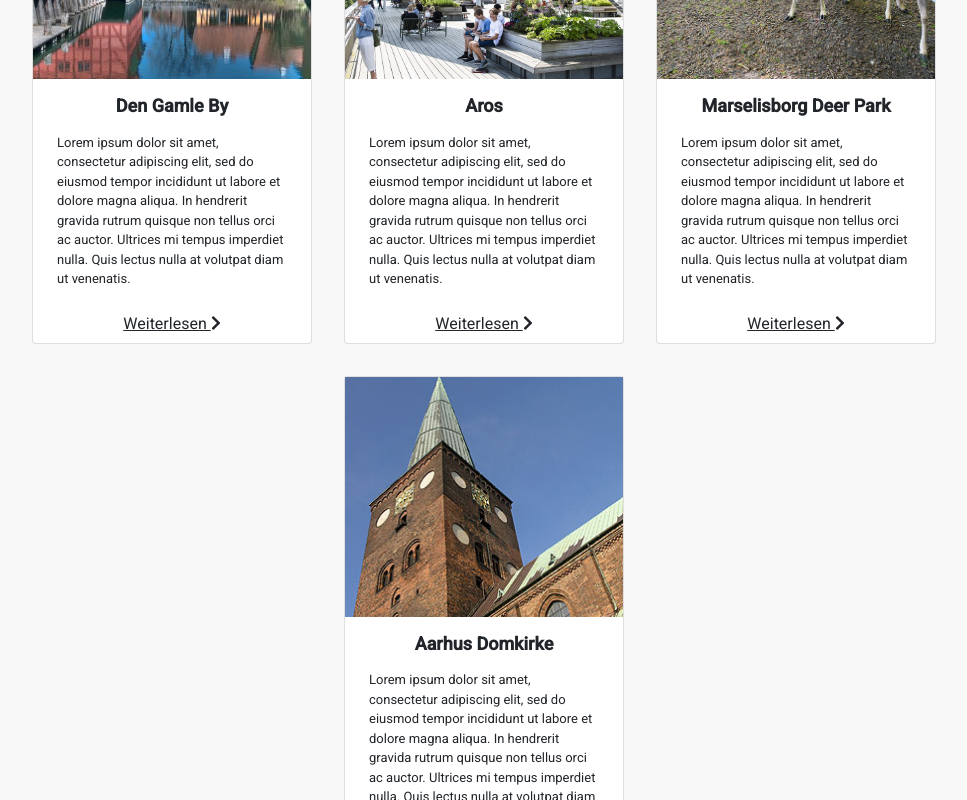
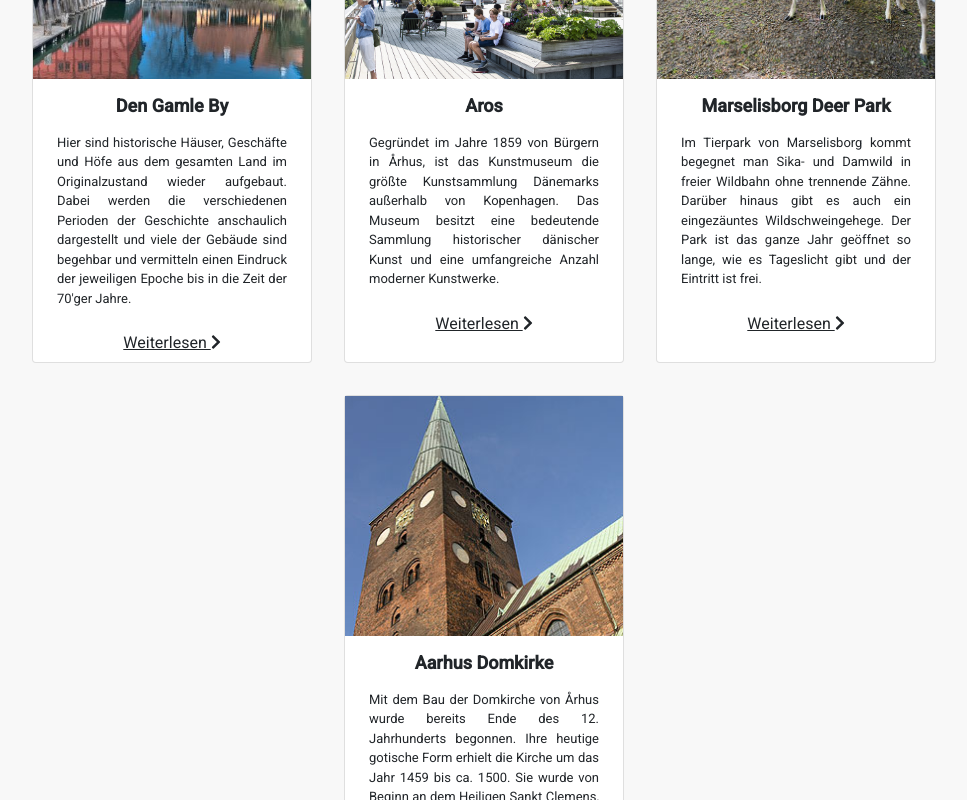
Before and after one commit to thorandresen/Aalykke45, an Angular app: page / in a window 1280 px wide. Shown: the part 2800-3600 px from the top of the page, without its empty margins (156-1123 px from the left). Built offline with nearby package versions, Linux system fonts and the light colour scheme; what angular-bootstrap-md would draw is missing.

Commit message:
small data fix and css

```diff
--- a/src/app/attractions/attractions.component.scss
+++ b/src/app/attractions/attractions.component.scss
@@ -32,6 +32,7 @@
 
                 .body-text {
                     font-size: small;
+                    text-align: justify;
                 }
 
                 .button-container {
--- a/src/assets/json/data.json
+++ b/src/assets/json/data.json
@@ -40,25 +40,25 @@
         "cards": [
             {
                 "title": "Den Gamle By",
-                "description": "Lorem ipsum dolor sit amet, consectetur adipiscing elit, sed do eiusmod tempor incididunt ut labore et dolore magna aliqua. In hendrerit gravida rutrum quisque non tellus orci ac auctor. Ultrices mi tempus imperdiet nulla. Quis lectus nulla at volutpat diam ut venenatis.",
+                "description": "Hier sind historische Häuser, Geschäfte und Höfe aus dem gesamten Land im Originalzustand wieder aufgebaut. Dabei werden die verschiedenen Perioden der Geschichte anschaulich dargestellt und viele der Gebäude sind begehbar und vermitteln einen Eindruck der jeweiligen Epoche bis in die Zeit der 70'ger Jahre.",
                 "imagePath": "assets/img/attractions/dengamleby.jpg",
                 "link": "https://www.dengamleby.dk/"
             },
             {
                 "title": "Aros",
-                "description": "Lorem ipsum dolor sit amet, consectetur adipiscing elit, sed do eiusmod tempor incididunt ut labore et dolore magna aliqua. In hendrerit gravida rutrum quisque non tellus orci ac auctor. Ultrices mi tempus imperdiet nulla. Quis lectus nulla at volutpat diam ut venenatis.",
+                "description": "Gegründet im Jahre 1859 von Bürgern in Århus, ist das Kunstmuseum die größte Kunstsammlung Dänemarks außerhalb von Kopenhagen. Das Museum besitzt eine bedeutende Sammlung historischer dänischer Kunst und eine umfangreiche Anzahl moderner Kunstwerke.",
                 "imagePath": "assets/img/attractions/aros.jpg",
                 "link": "https://www.aros.dk/"
             },
             {
                 "title": "Marselisborg Deer Park",
-                "description": "Lorem ipsum dolor sit amet, consectetur adipiscing elit, sed do eiusmod tempor incididunt ut labore et dolore magna aliqua. In hendrerit gravida rutrum quisque non tellus orci ac auctor. Ultrices mi tempus imperdiet nulla. Quis lectus nulla at volutpat diam ut venenatis.",
+                "description": "Im Tierpark von Marselisborg kommt begegnet man Sika- und Damwild in freier Wildbahn ohne trennende Zähne. Darüber hinaus gibt es auch ein eingezäuntes Wildschweingehege. Der Park ist das ganze Jahr geöffnet so lange, wie es Tageslicht gibt und der Eintritt ist frei.",
                 "imagePath": "assets/img/attractions/dyrehave.jpg",
                 "link": "https://udflugtssteder.aarhus.dk/marselisborg-dyrehave/#10"
             },
             {
                 "title": "Aarhus Domkirke",
-                "description": "Lorem ipsum dolor sit amet, consectetur adipiscing elit, sed do eiusmod tempor incididunt ut labore et dolore magna aliqua. In hendrerit gravida rutrum quisque non tellus orci ac auctor. Ultrices mi tempus imperdiet nulla. Quis lectus nulla at volutpat diam ut venenatis.",
+                "description": "Mit dem Bau der Domkirche von Århus wurde bereits Ende des 12. Jahrhunderts begonnen. Ihre heutige gotische Form erhielt die Kirche um das Jahr 1459 bis ca. 1500. Sie wurde von Beginn an dem Heiligen Sankt Clemens, dem Schutzpatron der Seefahrer gewidmet.",
                 "imagePath": "assets/img/attractions/domkirke.jpg",
                 "link": "https://aarhusdomkirke.dk/english/"
             }
```
